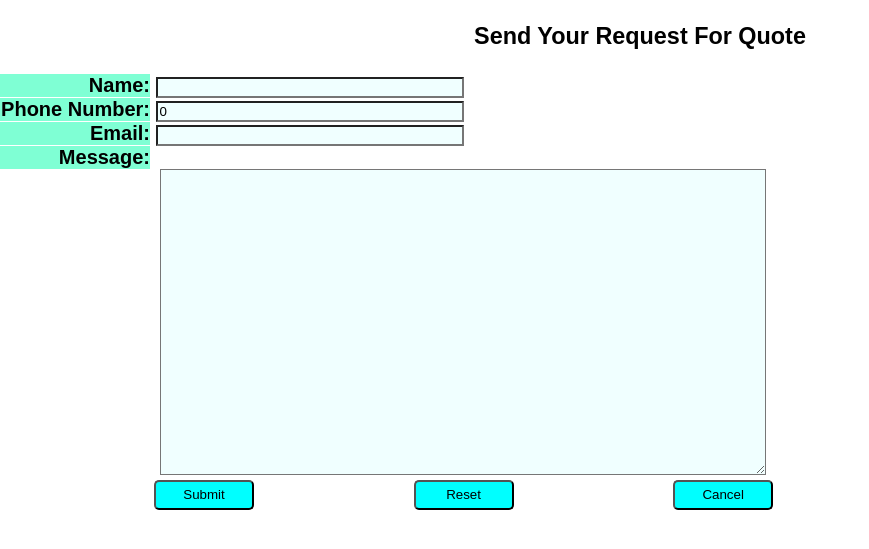
After one commit to mah67200700/Django_Demo, a Django app: page /getQuote/ in a window 1280 px wide. The commit adds this page. Shown: the top 549 px of the page, without its empty margins (0-869 px from the left). Run offline with Django 4.2, Linux system fonts and the light colour scheme.

Commit message:
Update 5/30/2023

```diff
--- a/demoProject/dempApp/admin.py
+++ b/demoProject/dempApp/admin.py
@@ -1,6 +1,8 @@
 from django.contrib import admin
 from .models import catalog
 from .models import detail
+from .models import quote
 # Register your models here.
 admin.site.register(catalog)
 admin.site.register(detail)
+admin.site.register(quote)
--- a/demoProject/dempApp/models.py
+++ b/demoProject/dempApp/models.py
@@ -18,3 +18,9 @@ class detail(models.Model):
         width_field=None,
         max_length=100,
         default=None)
+
+class quote(models.Model):
+    name=models.CharField(max_length=64)
+    phoneNumber = models.IntegerField()
+    email = models.CharField(max_length=64)
+    message=  models.CharField(max_length=512)
--- /dev/null
+++ b/demoProject/dempApp/static/css/quote.css
@@ -0,0 +1,41 @@
+body {
+    margin: 0px;
+    font-size: 20px;
+    font-family: Arial, Helvetica, sans-serif;
+    font-weight: bold;
+    background-repeat: no-repeat;
+    background-size: 100%;
+ }
+label {
+    display: inline-block;
+    width: 150px;
+    margin: 0px;
+    text-align: right;
+    background-color: aquamarine;
+ }
+input {
+     margin: 0;
+     width: 300px;
+     text-align: left;
+     background-color: azure;
+ }
+textarea {
+    font-size: 20px;
+    font-family: Arial, Helvetica, sans-serif;
+    font-weight: 400;
+    margin-left: 160px;
+    width: 600px;
+    height: 300PX;
+    text-align: left;
+    background-color: azure;
+ }
+ h3 {
+    text-align: center;
+ }
+button {
+    margin-left: 154px ;
+    width: 100px;
+    height: 30px;
+    background-color: aqua;
+    border-radius: 5px;
+}
--- a/demoProject/dempApp/templates/index.html
+++ b/demoProject/dempApp/templates/index.html
@@ -28,6 +28,11 @@
                     </ul>
                  {%endfor%}
             </ul>
+        <button class="button button1" type="submit"
+            value={{cList_path}}
+            onclick="location.href='{% url 'getQuote' %}'"
+            name="mybtn">Quota</button>
+
         <button class="button button1" type="submit"
                 value={{cList_path}}
                 onclick="location.href='{% url 'contactMe' %}'"
--- /dev/null
+++ b/demoProject/dempApp/templates/quote.html
@@ -0,0 +1,42 @@
+<!DOCTYPE html>
+<html lang="en">
+    {% load static%}
+<head>
+    <meta charset="UTF-8">
+    <meta http-equiv="X-UA-Compatible" content="IE=edge">
+    <meta name="viewport" content="width=device-width, initial-scale=1.0">
+    <link rel="stylesheet" href="{% static 'css/quote.css' %}">
+
+    <title>Quote</title>
+</head>
+<body>
+    <h3> Send Your Request For Quote</h3>
+    <form action="{% url 'getQuote' %}" method="POST">
+        {% csrf_token %}
+        <label for="Name">Name:</label>
+        <input type="text" id="Name" name="Name" value="" ><br>
+        <label for="Phone">Phone Number:</label>
+        <input type="tel" name="Phone" value="0" ><br>
+        <label for="Email">Email:</label>
+        <input type="email" name="Email" value="" ><br>
+        <label for="Msg">Message:</label><br>
+        <textarea  name="Msg"></textarea><br/>
+    <!--    <input type="text" name="Msg" value="" ><br> -->
+
+        <button type="submit"
+                value="submit"
+                name="submit">Submit</button>
+
+        <button type="button"
+                value="reset"
+                onclick="location.href='{% url 'getQuote' %}'"
+                name="reset">Reset</button>
+        <button type="button"
+                value="cancel"
+                onclick="location.href='{% url 'index' %}'"
+                name="cancel">Cancel</button>
+      </form>
+
+
+</body>
+</html>
--- a/demoProject/dempApp/urls.py
+++ b/demoProject/dempApp/urls.py
@@ -7,6 +7,7 @@ urlpatterns=[
     path('dlist/',views.dList,name="dList"),
     path('image/',views.image,name="image"),
     path('order/',views.order,name="order"),
+    path('getQuote/',views.getQuote,name="getQuote"),
     path('contactMe/',views.contactMe,name="contactMe"),
     path('aboutMe/',views.aboutMe,name="aboutMe"),
 ]
--- a/demoProject/dempApp/views.py
+++ b/demoProject/dempApp/views.py
@@ -5,6 +5,7 @@ from django.http import HttpResponse
 from django.http import HttpResponseRedirect
 from .models import catalog
 from .models import detail
+from .models import quote
 # Create your views here.
 image_name = "boom.JPG"
 modelSelected=""
@@ -66,6 +67,29 @@ def order(request):
             }
        return render(request,"order.html",context)
 
+def getQuote(request):
+        global modelSelected
+        if request.method == "POST":
+           q=quote()
+           name=request.POST.get("Name",None)
+           phone=request.POST.get("Phone",None)
+           email=request.POST.get("Email",None)
+           msg=request.POST.get("Msg",None)
+           q.name=name
+           q.phoneNumber=phone
+           q.email=email
+           q.message=msg
+           q.save()
+           return render(request,"quote.html")
+        else:
+
+         context  = {
+           "modelSelected":"quote",
+           "cList_path":"cList",
+           "quote":quote.objects.all(),
+              }
+         return render(request,"quote.html",context)
+
 def contactMe(request):
       global modelSelected
       with open(os.path.join(settings.BASE_DIR, 'contact.txt'),'r') as file_:
@@ -73,7 +97,7 @@ def contactMe(request):
       context  = {
         "dList_path":"contactMe",
         "modelSelected":"contactMe",
-       "catalogs":catalog.objects.all(),
+        "catalogs":catalog.objects.all(),
         "myContact" : fileContent,
           }
       return render(request,"index.html",context)
```
Also changed, not shown: demoProject/dempApp/migrations/0005_quote.py (added).
